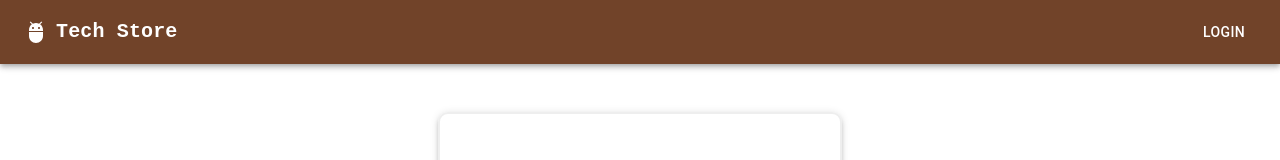
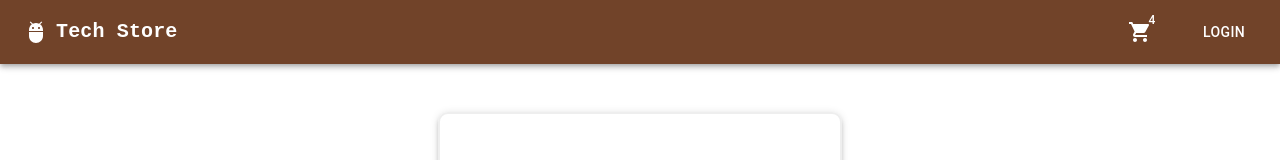
Before and after one commit to NadaMohamedShoukry/MERN_E-Commerce, a React (Vite) app in the folder frontend/: page /login in a window 1280 px wide. Shown: the top 160 px of the page. Built offline with nearby package versions, Linux system fonts and the light colour scheme.

Commit message:
ProtectedRoute

```diff
--- a/frontend/src/App.tsx
+++ b/frontend/src/App.tsx
@@ -4,6 +4,8 @@ import LoginPage from "./pages/LoginPage";
 import Navbar from "./components/Navbar";
 import RegisterPage from "./pages/RegisterPage";
 import AuthProvider from "./context/Auth/AuthProvider";
+import CartPage from "./pages/CartPage";
+import ProtectedRoute from "./components/ProtectedRoute";
 
 function App() {
   return (
@@ -14,6 +16,9 @@ function App() {
           <Route path="/" element={<HomePage />} />
           <Route path="/register" element={<RegisterPage />} />
           <Route path="/login" element={<LoginPage />} />
+          <Route element={<ProtectedRoute/>}>
+          <Route path="/cart" element={<CartPage />}/>
+          </Route>
         </Routes>
       </BrowserRouter>
     </AuthProvider>
--- a/frontend/src/components/Navbar.tsx
+++ b/frontend/src/components/Navbar.tsx
@@ -1,58 +1,70 @@
-import * as React from 'react';
-import AppBar from '@mui/material/AppBar';
-import Box from '@mui/material/Box';
-import Toolbar from '@mui/material/Toolbar';
-import IconButton from '@mui/material/IconButton';
-import Typography from '@mui/material/Typography';
-import Menu from '@mui/material/Menu';
+import * as React from "react";
+import AppBar from "@mui/material/AppBar";
+import Box from "@mui/material/Box";
+import Toolbar from "@mui/material/Toolbar";
+import IconButton from "@mui/material/IconButton";
+import Typography from "@mui/material/Typography";
+import Menu from "@mui/material/Menu";
 
-import Container from '@mui/material/Container';
-import Avatar from '@mui/material/Avatar';
+import Container from "@mui/material/Container";
+import Avatar from "@mui/material/Avatar";
 
-import Tooltip from '@mui/material/Tooltip';
-import MenuItem from '@mui/material/MenuItem';
-import AdbIcon from '@mui/icons-material/Adb';
-import { useAuth } from '../context/Auth/AuthContext';
-import Grid from '@mui/material/Grid';
-import { Button } from '@mui/material';
-import { useNavigate } from 'react-router-dom';
-
-
-
+import Tooltip from "@mui/material/Tooltip";
+import MenuItem from "@mui/material/MenuItem";
+import AdbIcon from "@mui/icons-material/Adb";
+import { useAuth } from "../context/Auth/AuthContext";
+import Grid from "@mui/material/Grid";
+import { Badge, Button } from "@mui/material";
+import { useNavigate } from "react-router-dom";
+import { ShoppingCart } from "@mui/icons-material";
 
 function Navbar() {
-  const navigate=useNavigate();
-  const {email,isAuthenticated , logout}=useAuth();
-  const [anchorElUser, setAnchorElUser] = React.useState<null | HTMLElement>(null);
-
+  const navigate = useNavigate();
+  const { email, isAuthenticated, logout } = useAuth();
+  const [anchorElUser, setAnchorElUser] = React.useState<null | HTMLElement>(
+    null
+  );
 
   const handleOpenUserMenu = (event: React.MouseEvent<HTMLElement>) => {
     setAnchorElUser(event.currentTarget);
   };
 
-
-
   const handleCloseUserMenu = () => {
     setAnchorElUser(null);
   };
 
-  const handleLogin=()=>{
-    navigate("/login")
-
-  }
-  const handleLogout=()=>{
+  const handleLogin = () => {
+    navigate("/login");
+  };
+  const handleLogout = () => {
     logout();
     navigate("/");
     handleCloseUserMenu();
-
+  };
+  const handleCart =()=>{
+    navigate("/cart")
   }
   return (
-    <AppBar position="static" sx={{backgroundColor : "#714329"}}>
+    <AppBar position="static" sx={{ backgroundColor: "#714329" }}>
       <Container maxWidth="xl">
         <Toolbar disableGutters>
-          <Box sx={{display:"flex" , flexDirection:"row" , justifyContent:"space-between" , width:"100%" , alignItems:"center"}}>
-          <Box sx={{display:"flex" , flexDirection:"row" , alignItems:"center"}}>
-          <AdbIcon sx={{ display: { xs: 'none', md: 'flex' }, mr: 1 }} />
+          <Box
+            sx={{
+              display: "flex",
+              flexDirection: "row",
+              justifyContent: "space-between",
+              width: "100%",
+              alignItems: "center",
+            }}
+          >
+            <Box
+              sx={{
+                display: "flex",
+                flexDirection: "row",
+                alignItems: "center",
+              }}
+            >
+              <AdbIcon sx={{ display: { xs: "none", md: "flex" }, mr: 1 }} />
               <Typography
                 variant="h6"
                 noWrap
@@ -60,17 +72,17 @@ function Navbar() {
                 href="#app-bar-with-responsive-menu"
                 sx={{
                   mr: 2,
-              display: { xs: 'none', md: 'flex' },
-              fontFamily: 'monospace',
+                  display: { xs: "none", md: "flex" },
+                  fontFamily: "monospace",
                   fontWeight: 700,
-              color: 'inherit',
-              textDecoration: 'none',
+                  color: "inherit",
+                  textDecoration: "none",
                 }}
               >
                 Tech Store
               </Typography>
 
-          <AdbIcon sx={{ display: { xs: 'flex', md: 'none' }, mr: 1 }} />
+              <AdbIcon sx={{ display: { xs: "flex", md: "none" }, mr: 1 }} />
               <Typography
                 variant="h5"
                 noWrap
@@ -78,61 +90,85 @@ function Navbar() {
                 href="#app-bar-with-responsive-menu"
                 sx={{
                   mr: 2,
-              display: { xs: 'flex', md: 'none' },
+                  display: { xs: "flex", md: "none" },
                   flexGrow: 1,
-              fontFamily: 'monospace',
+                  fontFamily: "monospace",
                   fontWeight: 700,
-              color: 'inherit',
-              textDecoration: 'none',
+                  color: "inherit",
+                  textDecoration: "none",
                 }}
               >
                 Tech Store
               </Typography>
             </Box>
             {/* User Profile Avatar */}
-          <Box sx={{ flexGrow: 0 }}>
+            <Box
+              display="flex"
+              flexDirection="row"
+              gap={4}
+              alignItems="center"
+              justifyContent="center"
+            >
+              <IconButton aria-label="cart">
+                <Badge badgeContent={4} sx={{color:"white"}}>
+                  <ShoppingCart onClick={handleCart}/>
+                </Badge>
+              </IconButton>
               {isAuthenticated ? (
                 <>
                   <Tooltip title="Open settings">
-              <Grid container alignItems="center" justifyContent="center" gap={2}>
+                    <Grid
+                      container
+                      alignItems="center"
+                      justifyContent="center"
+                      gap={2}
+                    >
                       <Grid item>
                         <Typography>{email}</Typography>
                       </Grid>
                       <Grid item>
                         <IconButton onClick={handleOpenUserMenu} sx={{ p: 0 }}>
-                <Avatar alt={email||""} src="/static/images/avatar/2.jpg" />
+                          <Avatar
+                            alt={email || ""}
+                            src="/static/images/avatar/2.jpg"
+                          />
                         </IconButton>
                       </Grid>
                     </Grid>
                   </Tooltip>
                   <Menu
-              sx={{ mt: '45px' }}
+                    sx={{ mt: "45px" }}
                     id="menu-appbar"
                     anchorEl={anchorElUser}
                     anchorOrigin={{
-                vertical: 'top',
-                horizontal: 'right',
+                      vertical: "top",
+                      horizontal: "right",
                     }}
                     keepMounted
                     transformOrigin={{
-                vertical: 'top',
-                horizontal: 'right',
+                      vertical: "top",
+                      horizontal: "right",
                     }}
                     open={Boolean(anchorElUser)}
                     onClose={handleCloseUserMenu}
                   >
-            <MenuItem  onClick={handleCloseUserMenu}>
-                  <Typography sx={{ textAlign: 'center' }}>My Orders</Typography>
+                    <MenuItem onClick={handleCloseUserMenu}>
+                      <Typography sx={{ textAlign: "center" }}>
+                        My Orders
+                      </Typography>
                     </MenuItem>
-                <MenuItem  onClick={handleLogout}>
-                  <Typography sx={{ textAlign: 'center' }}>Log out</Typography>
+                    <MenuItem onClick={handleLogout}>
+                      <Typography sx={{ textAlign: "center" }}>
+                        Log out
+                      </Typography>
                     </MenuItem>
                   </Menu>
                 </>
-              ) : (<Button onClick={handleLogin}sx={{color : "white"}}>
+              ) : (
+                <Button onClick={handleLogin} sx={{ color: "white" }}>
                   Login
-              </Button>)}
-
+                </Button>
+              )}
             </Box>
           </Box>
         </Toolbar>
--- /dev/null
+++ b/frontend/src/components/ProtectedRoute.tsx
@@ -0,0 +1,14 @@
+import { Navigate, Outlet } from "react-router-dom"
+import { useAuth } from "../context/Auth/AuthContext";
+
+const ProtectedRoute = ()=>{
+    const {isAuthenticated}=useAuth();
+    if(!isAuthenticated){
+        return <Navigate to="/login"  replace={true}/>
+    }
+    return(
+        // renders children.
+        <Outlet />
+    )
+}
+export default ProtectedRoute;
--- /dev/null
+++ b/frontend/src/pages/CartPage.tsx
@@ -0,0 +1,45 @@
+import Typography  from "@mui/material/Typography";
+import  Container from "@mui/material/Container"
+import { useEffect, useState } from "react";
+import { BASE_URL } from "../constants/baseURL";
+import { useAuth } from "../context/Auth/AuthContext";
+
+const CartPage =()=>{
+    const {token}=useAuth();
+    const [cart , setCart]=useState();
+     const [error,setError]=useState("");
+
+    const getCart = async ()=>{
+        try{
+            const response=await fetch(`${BASE_URL}/cart`,{
+                headers:{
+                    "Authorization":`Bearer ${token}`,
+                    "Content_Type":"application/json",
+                }
+            });
+            if(!response.ok){
+                setError("Failed to fetch user cart! Please try again")
+            }
+            const data = await response.json();
+            setCart(data);
+            console.log(data);
+
+        }catch(error){
+            console.log(error)
+        }
+    }
+    useEffect (()=>{
+        if(!token){
+            return;
+        }
+        getCart();
+
+    },[token])
+    return(
+        <Container sx={{ marginTop: "20px" }}>
+         <Typography variant="h2">Hello Cart </Typography>
+        </Container>
+    )
+}
+
+export default CartPage;
```
Lines whose indentation alone changed are shown as unchanged.
